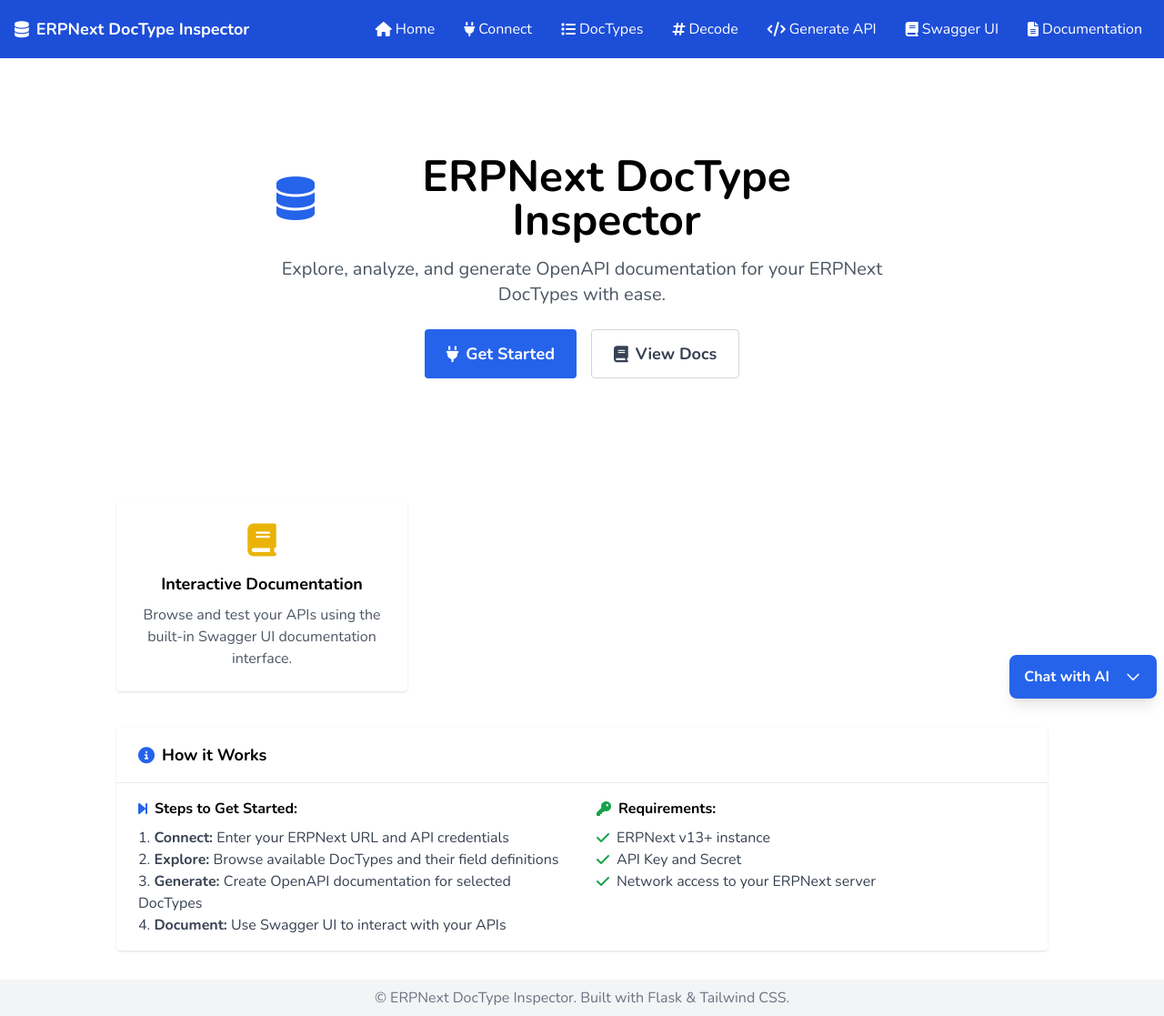
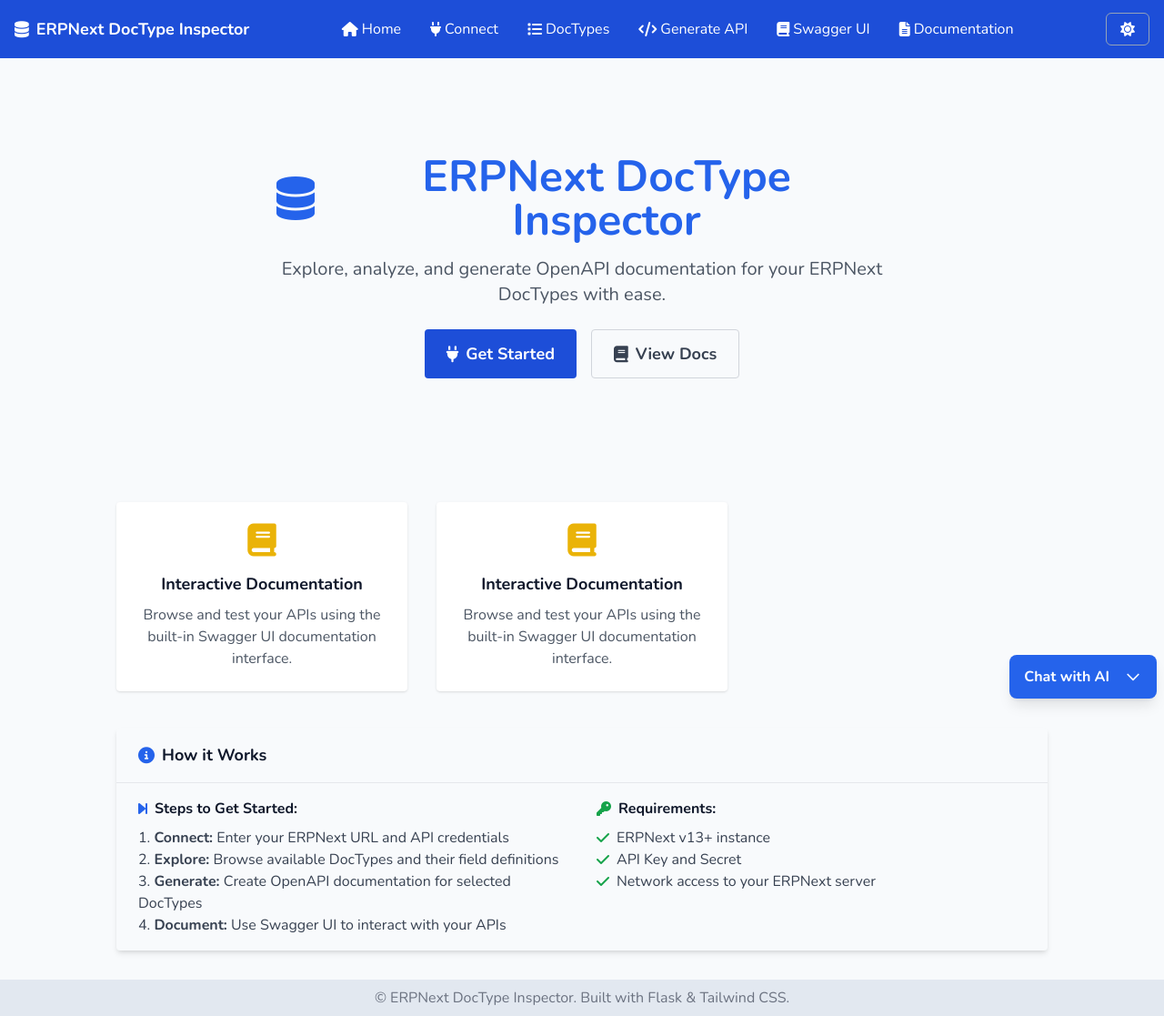
Before and after one commit to kamau-crypto/frappe_introspector, a Flask app: page / in a window 1280 px wide. Shown: the whole page at 91% size. Run offline with Flask 3, Linux system fonts and the light colour scheme; some libraries are stand-ins or nearby versions.

Commit message:
feat: Added dark mode for the application

```diff
--- a/templates/404.html
+++ b/templates/404.html
@@ -3,12 +3,12 @@
 {% block title %}Page Not Found - DocType Inspector{% endblock %}
 
 {% block content %}
-<div class="flex flex-col items-center justify-center py-16">
-    <div class="text-7xl font-bold text-gray-400 mb-4">404</div>
+<div class="flex flex-col items-center justify-center py-16 text-light-text dark:text-dark-text">
+    <div class="text-7xl font-bold text-gray-400 dark:text-gray-100 mb-4">404</div>
     <h2 class="text-2xl font-semibold mb-3">Page Not Found</h2>
     <p class="text-gray-500 mb-6">The page you are looking for does not exist.</p>
     <a href="{{ url_for('index') }}"
-        class="inline-flex items-center px-6 py-2 bg-blue-600 text-white rounded hover:bg-blue-700 transition">
+        class="inline-flex items-center px-6 py-2 bg-light-button dark:bg-dark-button rounded hover:bg-blue-700 dark:hover:bg-blue-400 transition text-light-text dark:text-dark-text">
         <i class="fas fa-home mr-2"></i>Go Home
     </a>
 </div>
--- a/templates/500.html
+++ b/templates/500.html
@@ -3,7 +3,8 @@
 {% block title %}Server Error - DocType Inspector{% endblock %}
 
 {% block content %}
-<div class="flex flex-col items-center justify-center py-16">
+<div
+    class="flex flex-col items-center justify-center py-16 bg-light-bg dark:bg-dark-bg text-light-text dark:text-dark-text">
     <div class="text-7xl font-bold text-gray-400 mb-4">500</div>
     <h2 class="text-2xl font-semibold mb-3">Internal Server Error</h2>
     <p class="text-gray-500 mb-6">Something went wrong on our end. Please try again later.</p>
--- a/templates/base.html
+++ b/templates/base.html
@@ -9,12 +9,28 @@
     <link href="https://fonts.googleapis.com/css2?family=Nunito:wght@400;700&display=swap" rel="stylesheet" />
     <link href="https://cdnjs.cloudflare.com/ajax/libs/font-awesome/6.4.0/css/all.min.css" rel="stylesheet" />
     <link rel="stylesheet" href="https://cdnjs.cloudflare.com/ajax/libs/highlight.js/11.11.1/styles/default.min.css" />
+    <link rel="stylesheet"
+        href="https://cdnjs.cloudflare.com/ajax/libs/highlight.js/11.11.1/styles/atom-one-dark.min.css">
+
 
     <script src="https://cdnjs.cloudflare.com/ajax/libs/highlight.js/11.11.1/highlight.min.js"></script>
     <script src="https://cdn.jsdelivr.net/npm/showdown@2.1.0/dist/showdown.min.js"></script>
     <script src="https://cdn.tailwindcss.com"></script>
     <script>
+        const primary = {
+            50: "#eff6ff",
+            100: "#dbeafe",
+            200: "#bfdbfe",
+            300: "#93c5fd",
+            400: "#60a5fa",
+            500: "#3b82f6",
+            600: "#2563eb",
+            700: "#1d4ed8",
+            800: "#1e40af",
+            900: "#1e3a8a",
+        }
         tailwind.config = {
+            darkMode: "class",
             theme: {
                 extend: {
                     fontFamily: {
@@ -22,16 +38,33 @@
                     },
                     colors: {
                         primary: {
-                            50: "#eff6ff",
-                            100: "#dbeafe",
-                            200: "#bfdbfe",
-                            300: "#93c5fd",
-                            400: "#60a5fa",
-                            500: "#3b82f6",
-                            600: "#2563eb",
-                            700: "#1d4ed8",
-                            800: "#1e40af",
-                            900: "#1e3a8a",
+                            ...primary
+                        },
+                        light: {
+                            bg: "#f8fafc",
+                            surface: "#ffffff",
+                            muted: "#e2e8f0",
+                            text: "#0f172a",
+                            subtext: "#334155",
+                            button: primary[700],
+                            border: "#cbd5e1",
+                            accent: primary[600],
+                            success: "#16a34a",
+                            warning: "#ca8a04",
+                            danger: "#dc2626",
+                        },
+                        dark: {
+                            bg: "#0b1120",
+                            surface: "#111827",
+                            muted: "#1f2937",
+                            text: "#e5e7eb",
+                            subtext: "#9ca3af",
+                            border: "#374151",
+                            button: primary[400],
+                            accent: primary[400],
+                            success: "#4ade80",
+                            warning: "#facc15",
+                            danger: "#f87171",
                         },
                     },
                 },
@@ -46,9 +79,9 @@
     {% block extra_css %}{% endblock %}
 </head>
 
-<body>
+<body class="bg-light-bg dark:bg-dark-bg">
     <!-- Navigation -->
-    <nav class="bg-blue-700 text-white fixed top-0 w-full">
+    <nav class="bg-blue-700 text-light-surface dark:text-dark-text dark:bg-primary-900 fixed top-0 z-10 w-full">
         <div class="max-w-7xl mx-auto px-4 py-3 flex items-center justify-between">
             <a class="font-bold text-lg flex items-center gap-2" href="{{ url_for('index') }}">
                 <i class="fas fa-database"></i>
@@ -65,10 +98,6 @@
                     <i class="fas fa-list"></i> DocTypes
                 </a>
                 <a class="hover:text-blue-200 transition flex items-center gap-1"
-                    href="{{ url_for('decode_mpesa_hash') }}">
-                    <i class="fas fa-hashtag"></i> Decode
-                </a>
-                <a class="hover:text-blue-200 transition flex items-center gap-1"
                     href="{{ url_for('generate_openapi') }}">
                     <i class="fas fa-code"></i> Generate API
                 </a>
@@ -79,6 +108,13 @@
                     <i class="fas fa-file-text"></i> Documentation
                 </a>
             </div>
+            <span id="theme-toggle"
+                class="border border-slate-400 rounded-md relative inline-flex h-9 w-12 items-center justify-center overflow-hidden cursor-pointer transition-colors duration-300">
+                <i
+                    class="fas fa-sun absolute transition-all duration-300 ease-in-out opacity-100 scale-100 rotate-0 dark:opacity-0 dark:scale-75 dark:-rotate-90"></i>
+                <i
+                    class="fas fa-moon absolute transition-all duration-300 ease-in-out opacity-0 scale-75 rotate-90 dark:opacity-100 dark:scale-100 dark:rotate-0"></i>
+            </span>
         </div>
     </nav>
 
@@ -99,7 +135,7 @@
     </div>
 
     <!-- Main Content -->
-    <main class="max-w-7xl mx-auto px-4 mt-4">
+    <main class="max-w-7xl mx-auto px-4 mt-4 min-h-full">
         {% block content %}{% endblock %}
         <!-- Chat Section-->
         <div id="chat-widget" class="fixed bottom-8 right-2">
@@ -158,8 +194,8 @@
     </main>
 
     <!-- Footer -->
-    <footer class="bg-gray-100 mt-8 py-2 w-full bottom-0">
-        <div class="max-w-7xl mx-auto text-center text-gray-500">
+    <footer class="bg-light-muted dark:bg-dark-muted mt-8 py-2 w-full bottom-0">
+        <div class="max-w-7xl mx-auto text-center text-gray-500 dark:text-dark-subtext">
             <p>
                 &copy; ERPNext DocType Inspector. Built with Flask &
                 Tailwind CSS.
@@ -177,9 +213,33 @@
         const nav = document.getElementsByTagName("nav");
         const flash_section = document.getElementById("flash_err");
         const main_section = document.getElementsByTagName("main");
+
         const navHeight = nav[0].offsetHeight;
         flash_section.classList.add(`mt-[${navHeight}px]`);
         main_section[0].classList.add(`mt-[${navHeight + 10}px]`);
+
+        const themeToggle = document.getElementById("theme-toggle");
+        themeToggle.addEventListener("click", () => {
+            document.documentElement.classList.toggle("dark");
+            if (document.documentElement.classList.contains("dark"))
+            {
+                localStorage.theme = "dark";
+                document.documentElement.classList.add("dark");
+            } else
+            {
+                localStorage.theme = "light";
+                document.documentElement.classList.remove("dark");
+            }
+        });
+
+        localStorage.theme === "dark" && document.documentElement.classList.toggle(
+            "dark",
+            localStorage.theme === "dark" ||
+            (!("theme" in localStorage) && window.matchMedia("(prefers-color-scheme: dark)").matches),
+        );
+        // localStorage.theme = "light";
+        // localStorage.theme = "dark";
+        // localStorage.removeItem("theme");
     </script>
     {% block extra_js %}{% endblock %}
 </body>
--- a/templates/index.html
+++ b/templates/index.html
@@ -1,23 +1,24 @@
 {% extends "base.html" %}
 
 {% block content %}
-<div class="flex flex-col items-center justify-center py-16">
+<div class="flex flex-col items-center justify-center py-16 bg-light-bg dark:bg-dark-bg">
     <div class="max-w-2xl w-full text-center">
         <div class="py-8">
-            <h1 class="text-5xl font-bold mb-4 flex items-center justify-center gap-3">
-                <i class="fas fa-database text-blue-600"></i>
+            <h1
+                class="text-5xl font-bold mb-4 flex items-center justify-center gap-3 text-light-accent dark:text-dark-accent">
+                <i class="fas fa-database"></i>
                 ERPNext DocType Inspector
             </h1>
-            <p class="text-xl text-gray-600 mb-6">
+            <p class="text-xl text-gray-600 dark:text-gray-400 mb-6">
                 Explore, analyze, and generate OpenAPI documentation for your ERPNext DocTypes with ease.
             </p>
             <div class="flex flex-col md:flex-row gap-4 justify-center">
                 <a href="{{ url_for('connect') }}"
-                    class="inline-flex items-center justify-center px-6 py-3 bg-blue-600 text-white rounded text-lg font-semibold hover:bg-blue-700 transition">
+                    class="inline-flex items-center justify-center px-6 py-3 bg-light-button dark:bg-dark-button text-white rounded text-lg font-semibold hover:bg-blue-700 transition">
                     <i class="fas fa-plug mr-2"></i>Get Started
                 </a>
                 <a href="{{ url_for('swagger_ui') }}"
-                    class="inline-flex items-center justify-center px-6 py-3 border border-gray-300 text-gray-700 rounded text-lg font-semibold hover:bg-gray-100 transition">
+                    class="inline-flex items-center justify-center px-6 py-3 border border-gray-300 text-gray-700 dark:text-gray-300 rounded text-lg font-semibold hover:bg-gray-100 dark:hover:bg-gray-700 dark:border-gray-100 transition">
                     <i class="fas fa-book mr-2"></i>View Docs
                 </a>
             </div>
@@ -26,27 +27,36 @@
 </div>
 
 <div class="grid grid-cols-1 md:grid-cols-3 gap-8 mt-10 max-w-5xl mx-auto">
-    <div class="bg-white rounded shadow p-6 text-center">
+    <div class="bg-white dark:bg-dark-surface rounded shadow p-6 text-center">
         <div class="text-4xl text-yellow-500 mb-3">
             <i class="fas fa-book"></i>
         </div>
-        <h5 class="text-lg font-semibold mb-2">Interactive Documentation</h5>
-        <p class="text-gray-600">Browse and test your APIs using the built-in Swagger UI documentation interface.</p>
+        <h5 class="text-lg font-semibold mb-2 text-light-text dark:text-dark-text">Interactive Documentation</h5>
+        <p class="text-gray-600 dark:text-gray-400">Browse and test your APIs using the built-in Swagger UI
+            documentation interface.</p>
+    </div>
+    <div class="bg-white dark:bg-dark-surface rounded shadow p-6 text-center">
+        <div class="text-4xl text-yellow-500 mb-3">
+            <i class="fas fa-book"></i>
+        </div>
+        <h5 class="text-lg font-semibold mb-2 text-light-text dark:text-dark-text">Interactive Documentation</h5>
+        <p class="text-gray-600 dark:text-gray-400">Browse and test your APIs using the built-in Swagger UI
+            documentation interface.</p>
     </div>
 </div>
 
 <div class="max-w-5xl mx-auto mt-10">
-    <div class="bg-white rounded shadow">
-        <div class="border-b px-6 py-4">
-            <h5 class="text-lg font-semibold mb-0 flex items-center gap-2">
-                <i class="fas fa-info-circle text-blue-600"></i>How it Works
+    <div class="bg-light-bg dark:bg-dark-bg rounded shadow-md mb-4">
+        <div class="border-b px-6 py-4 ">
+            <h5 class="text-lg font-semibold mb-0 flex items-center gap-2 text-light-text dark:text-dark-text">
+                <i class="fas fa-info-circle text-light-accent dark:text-dark-accent"></i>How it Works
             </h5>
         </div>
         <div class="px-6 py-4 grid grid-cols-1 md:grid-cols-2 gap-8">
             <div>
-                <h6 class="font-semibold mb-2 flex items-center gap-2"><i
-                        class="fas fa-step-forward text-blue-600"></i>Steps to Get Started:</h6>
-                <ol class="list-decimal list-inside text-gray-700">
+                <h6 class="font-semibold mb-2 flex items-center gap-2 text-light-text dark:text-dark-text"><i
+                        class="fas fa-step-forward text-blue-600 dark:text-blue-400"></i>Steps to Get Started:</h6>
+                <ol class="list-decimal list-inside text-gray-700 dark:text-gray-500">
                     <li><strong>Connect:</strong> Enter your ERPNext URL and API credentials</li>
                     <li><strong>Explore:</strong> Browse available DocTypes and their field definitions</li>
                     <li><strong>Generate:</strong> Create OpenAPI documentation for selected DocTypes</li>
@@ -54,14 +64,17 @@
                 </ol>
             </div>
             <div>
-                <h6 class="font-semibold mb-2 flex items-center gap-2"><i
-                        class="fas fa-key text-green-600"></i>Requirements:</h6>
-                <ul class="list-none text-gray-700">
-                    <li class="flex items-center gap-2"><i class="fas fa-check text-green-600"></i>ERPNext v13+ instance
+                <h6 class="font-semibold mb-2 flex items-center gap-2 text-light-text dark:text-dark-text"><i
+                        class="fas fa-key text-green-600 dark:text-green-400"></i>Requirements:</h6>
+                <ul class="list-none text-gray-700 dark:text-gray-500">
+                    <li class="flex items-center gap-2"><i
+                            class="fas fa-check text-green-600 dark:text-green-400"></i>ERPNext v13+ instance
                     </li>
-                    <li class="flex items-center gap-2"><i class="fas fa-check text-green-600"></i>API Key and Secret
+                    <li class="flex items-center gap-2"><i
+                            class="fas fa-check text-green-600 dark:text-green-400"></i>API Key and Secret
                     </li>
-                    <li class="flex items-center gap-2"><i class="fas fa-check text-green-600"></i>Network access to
+                    <li class="flex items-center gap-2"><i
+                            class="fas fa-check text-green-600 dark:text-green-400"></i>Network access to
                         your ERPNext server</li>
                 </ul>
             </div>
```
Also changed, not shown: templates/connect.html (+5 -5 lines), templates/doctype_detail.html (+103 -155 lines), templates/doctypes.html (+13 -12 lines).
